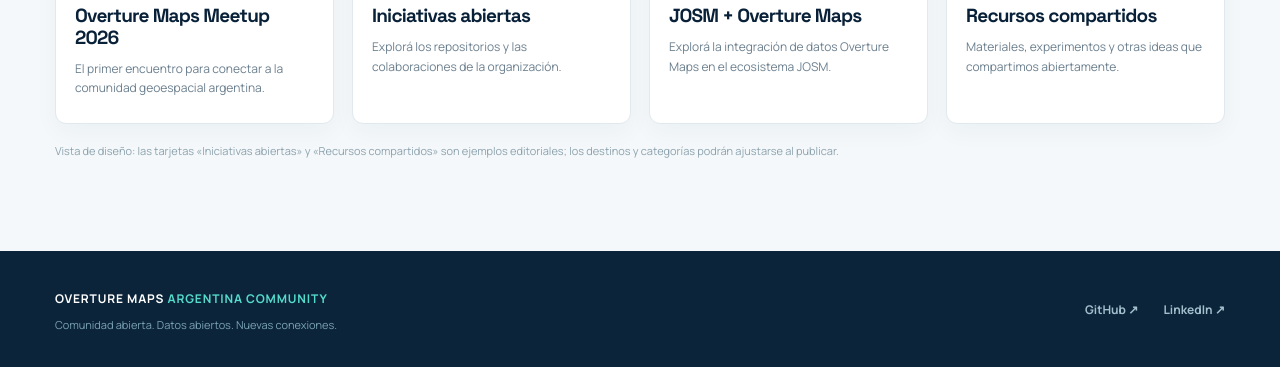
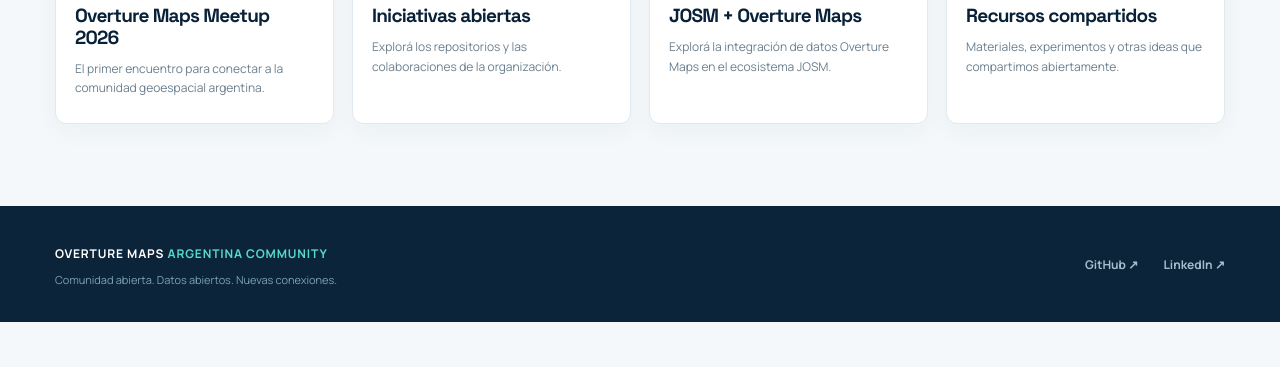
Before and after one commit to overturemaps-ar-community/portal, a plain HTML site: page index.html in a window 1280 px wide. Shown: the part 1188-1555 px from the top of the page. After the commit the page ends 1510 px from the top, so only its background shows below. Drawn offline with Linux system fonts and the light colour scheme.

```diff
--- a/index.html
+++ b/index.html
@@ -7,4 +7,4 @@
 <a class="tile" data-type="proyecto" href="https://github.com/overturemaps-ar-community" target="_blank" rel="noreferrer"><div class="tile-art geom"><div class="georing"></div><div class="geo-text">OPEN<br>MAP DATA<span>AR / COMMUNITY</span></div></div><div class="tile-info"><span class="category">PROYECTO · COMUNIDAD</span><span class="arrow">↗</span><h3>Iniciativas abiertas</h3><p>Explorá los repositorios y las colaboraciones de la organización.</p></div></a>
 <a class="tile" data-type="herramienta" href="https://github.com/overturemaps-ar-community/josm-overturemaps" target="_blank" rel="noreferrer"><div class="tile-art lines"><div class="pixel-grid"></div><span class="code-mark">&lt;/&gt;</span><span class="mini-label">OSM × OVERTURE MAPS</span></div><div class="tile-info"><span class="category">HERRAMIENTA · GITHUB</span><span class="arrow">↗</span><h3>JOSM + Overture Maps</h3><p>Explorá la integración de datos Overture Maps en el ecosistema JOSM.</p></div></a>
 <a class="tile" data-type="herramienta" href="https://github.com/overturemaps-ar-community" target="_blank" rel="noreferrer"><div class="tile-art wave"><div class="wave-shape"></div><span class="wave-copy">DATA<br>TOGETHER<span>Experimentación y colaboración</span></span></div><div class="tile-info"><span class="category">RECURSOS · COMUNIDAD</span><span class="arrow">↗</span><h3>Recursos compartidos</h3><p>Materiales, experimentos y otras ideas que compartimos abiertamente.</p></div></a>
-</div><p class="mock-note">Vista de diseño: las tarjetas «Iniciativas abiertas» y «Recursos compartidos» son ejemplos editoriales; los destinos y categorías podrán ajustarse al publicar.</p></section></main><footer class="footer"><div class="wrap foot-inner"><div><strong>OVERTURE MAPS <span>ARGENTINA COMMUNITY</span></strong><p>Comunidad abierta. Datos abiertos. Nuevas conexiones.</p></div><div><a href="https://github.com/overturemaps-ar-community" target="_blank" rel="noreferrer">GitHub ↗</a><a href="https://www.linkedin.com/company/overturemaps-argentina-community/" target="_blank" rel="noreferrer">LinkedIn ↗</a></div></div></footer><script src="script.js"></script></body></html>
+</div></section></main><footer class="footer"><div class="wrap foot-inner"><div><strong>OVERTURE MAPS <span>ARGENTINA COMMUNITY</span></strong><p>Comunidad abierta. Datos abiertos. Nuevas conexiones.</p></div><div><a href="https://github.com/overturemaps-ar-community" target="_blank" rel="noreferrer">GitHub ↗</a><a href="https://www.linkedin.com/company/overturemaps-argentina-community/" target="_blank" rel="noreferrer">LinkedIn ↗</a></div></div></footer><script src="script.js"></script></body></html>
```
